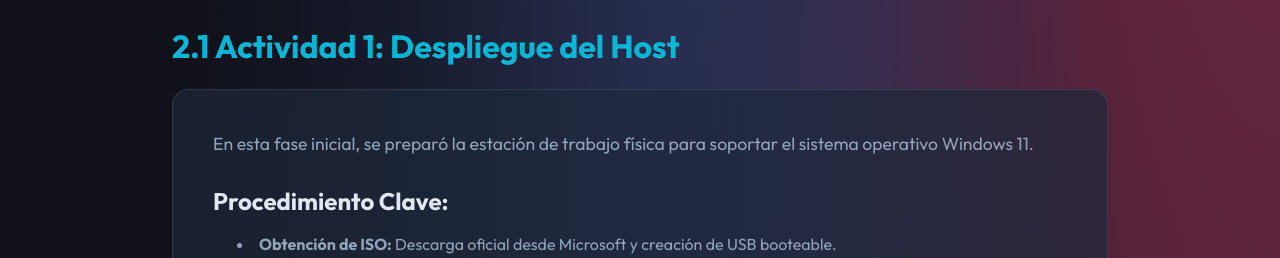
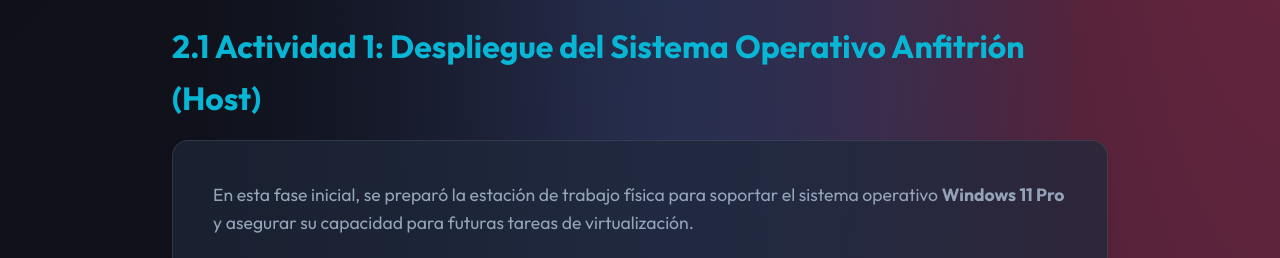
Before and after one commit to wmendozarCIFO/Proyecto_IFCT0110, a plain HTML site: page contenido.html in a window 1280 px wide. Shown: the part 681-939 px from the top of the page. Drawn offline with Linux system fonts and the light colour scheme.

Commit message:
complementada Actividad 1

```diff
--- a/contenido.html
+++ b/contenido.html
@@ -38,12 +38,12 @@
 
         <!-- Actividad 1 -->
         <section id="act1" class="animate-fade-in delay-1">
-            <h2 style="color: var(--secondary);">2.1 Actividad 1: Despliegue del Host</h2>
+            <h2 style="color: var(--secondary);">2.1 Actividad 1: Despliegue del Sistema Operativo Anfitrión (Host)</h2>
             <div class="glass-card">
                 <p style="margin-bottom: 1.5rem;">En esta fase inicial, se preparó la estación de trabajo física para
-                    soportar el sistema operativo Windows 11.</p>
+                    soportar el sistema operativo <strong>Windows 11 Pro</strong> y asegurar su capacidad para futuras tareas de virtualización.</p>
 
-                <h3>Procedimiento Clave:</h3>
+                <h3>Procedimiento Detallado:</h3>
                 <ul style="margin-left: 1.5rem;">
                     <li><strong>Obtención de ISO:</strong> Descarga oficial desde Microsoft y creación de USB booteable.
                     </li>
```
